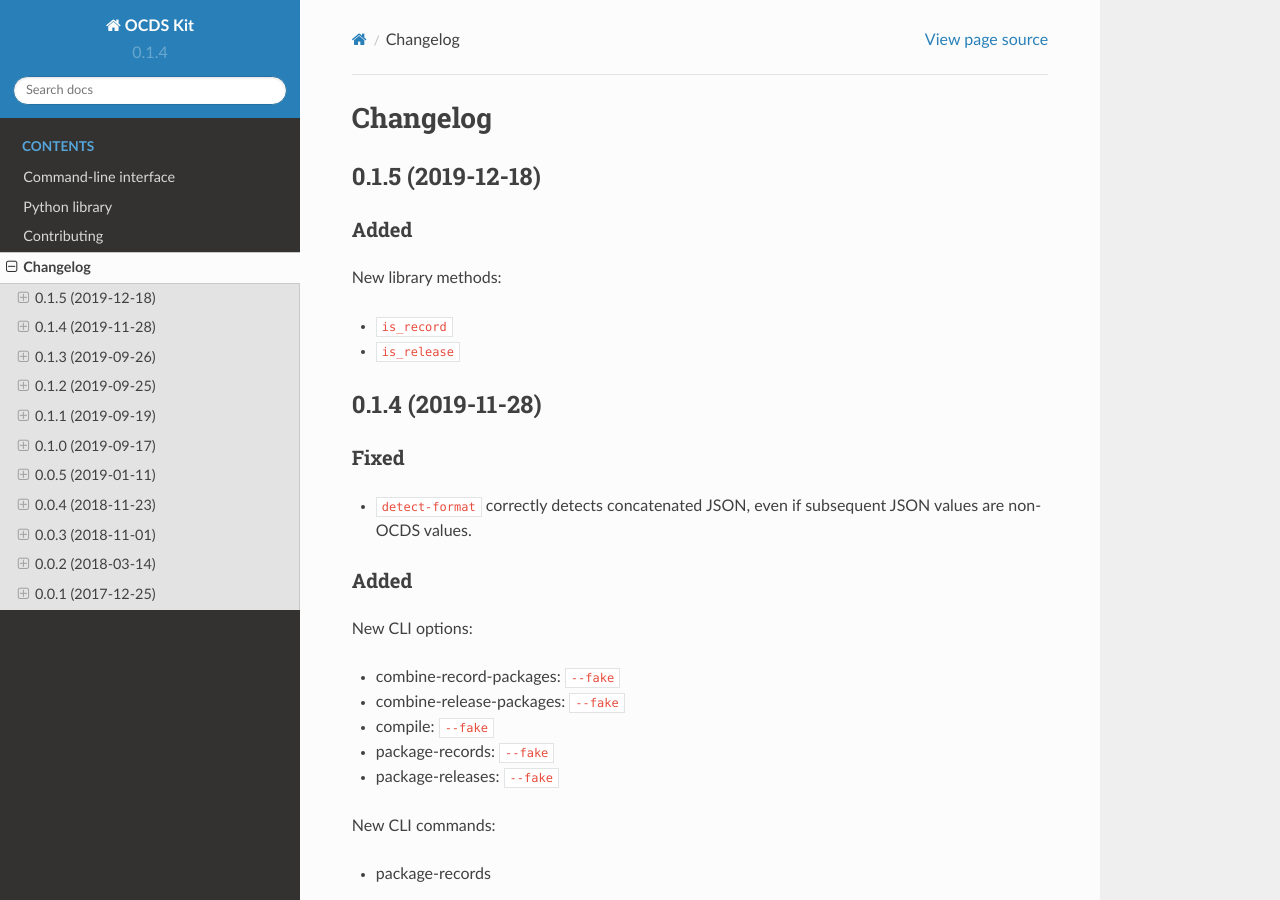
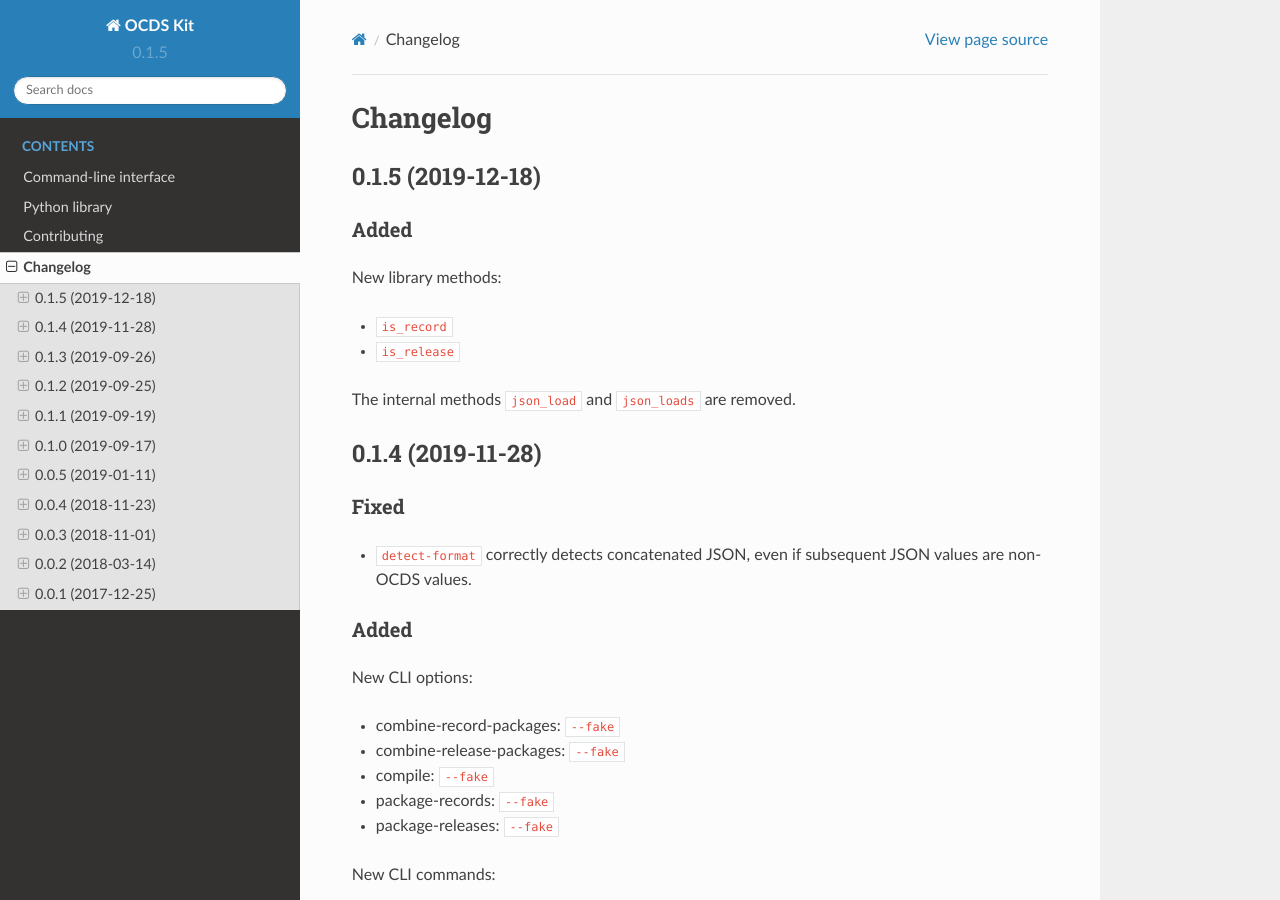
Before and after one commit to open-contracting/ocdskit, a Sphinx documentation site: the page built from docs/changelog.rst, in a window 1280 px wide and 900 px high. Built offline with Sphinx 7.4.7 and the Read the Docs theme 2.0.0, drawn with Linux system fonts in a browser that asks for light colours.

Commit message:
Iterate the version number

```diff
--- a/docs/changelog.rst
+++ b/docs/changelog.rst
@@ -11,6 +11,8 @@ New library methods:
 
 -  ``is_record``
 -  ``is_release``
+
+The internal methods ``json_load`` and ``json_loads`` are removed.
 
 0.1.4 (2019-11-28)
 ------------------
--- a/docs/conf.py
+++ b/docs/conf.py
@@ -28,7 +28,7 @@ copyright = '2017, Open Contracting Partnership'
 author = 'Open Contracting Partnership'
 
 # The short X.Y version
-version = '0.1.4'
+version = '0.1.5'
 # The full version, including alpha/beta/rc tags
 release = version
 
--- a/setup.py
+++ b/setup.py
@@ -5,7 +5,7 @@ with open('README.rst') as f:
 
 setup(
     name='ocdskit',
-    version='0.1.4',
+    version='0.1.5',
     author='Open Contracting Partnership',
     author_email='data@open-contracting.org',
     url='https://github.com/open-contracting/ocdskit',
```
